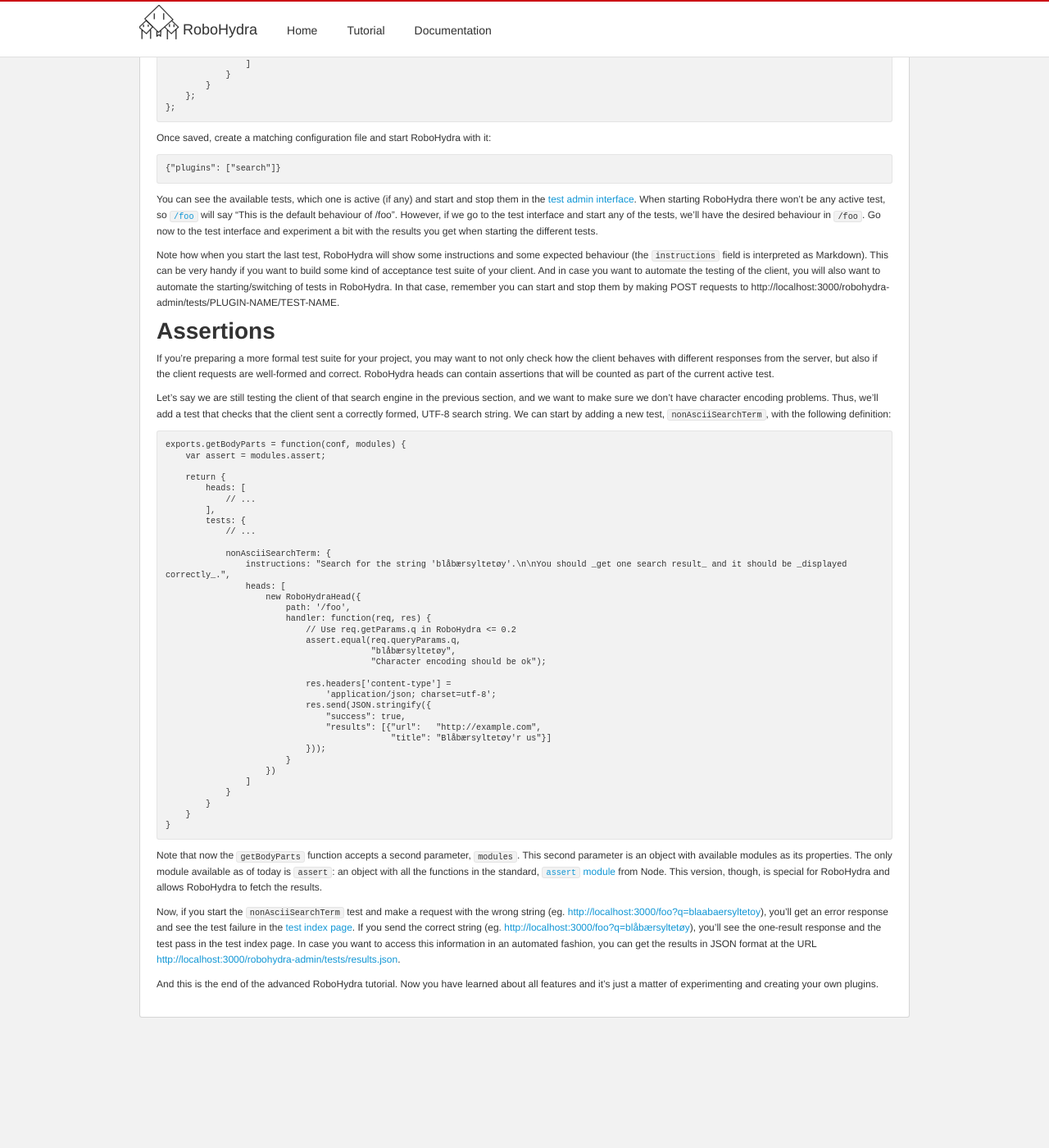
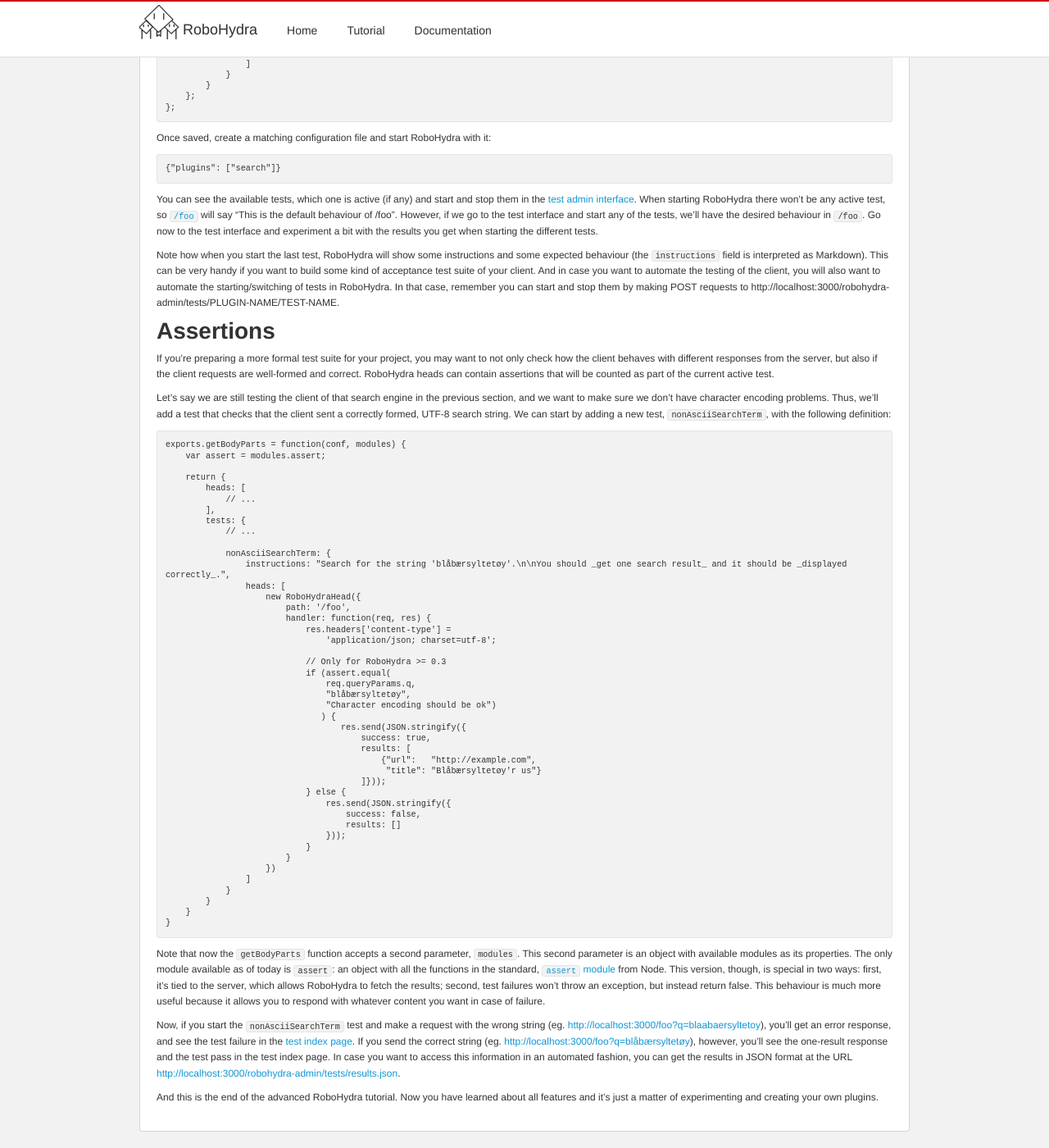
Before and after one commit to robohydra/robohydra, a Jekyll site: the page built from tutorial/advanced/index.md, in a window 1280 px wide and 1400 px high, scrolled down 2521 px. Shown: the whole window at 82% size. Built offline with Jekyll 4.4.1, drawn with Linux system fonts in a browser that asks for light colours; before the commit the page ends 3782 px from its top, so only the background shows below that.

Commit message:
Update documentation for "assert" module

```diff
--- a/tutorial/advanced/index.md
+++ b/tutorial/advanced/index.md
@@ -275,18 +275,27 @@ new test, `nonAsciiSearchTerm`, with the following definition:
                         new RoboHydraHead({
                             path: '/foo',
                             handler: function(req, res) {
-                                // Use req.getParams.q in RoboHydra <= 0.2
-                                assert.equal(req.queryParams.q,
-                                             "blåbærsyltetøy",
-                                             "Character encoding should be ok");
-
                                 res.headers['content-type'] =
                                     'application/json; charset=utf-8';
-                                res.send(JSON.stringify({
-                                    "success": true,
-                                    "results": [{"url":   "http://example.com",
-                                                 "title": "Blåbærsyltetøy'r us"}]
-                                }));
+
+                                // Only for RoboHydra >= 0.3
+                                if (assert.equal(
+                                    req.queryParams.q,
+                                    "blåbærsyltetøy",
+                                    "Character encoding should be ok")
+                                   ) {
+                                       res.send(JSON.stringify({
+                                           success: true,
+                                           results: [
+                                               {"url":   "http://example.com",
+                                                "title": "Blåbærsyltetøy'r us"}
+                                           ]}));
+                                } else {
+                                    res.send(JSON.stringify({
+                                        success: false,
+                                        results: []
+                                    }));
+                                }
                             }
                         })
                     ]
@@ -300,19 +309,22 @@ Note that now the `getBodyParts` function accepts a second parameter,
 as its properties. The only module available as of today is `assert`:
 an object with all the functions in the standard, [`assert`
 module](http://nodejs.org/docs/latest/api/assert.html) from Node. This
-version, though, is special for RoboHydra and allows RoboHydra to
-fetch the results.
+version, though, is special in two ways: first, it's tied to the
+server, which allows RoboHydra to fetch the results; second, test
+failures won't throw an exception, but instead return false. This
+behaviour is much more useful because it allows you to respond with
+whatever content you want in case of failure.
 
 Now, if you start the `nonAsciiSearchTerm` test and make a request
 with the wrong string
 (eg. [http://localhost:3000/foo?q=blaabaersyltetoy](http://localhost:3000/foo?q=blaabaersyltetoy)),
-you'll get an error response and see the test failure in the [test
+you'll get an error response, and see the test failure in the [test
 index page](http://localhost:3000/robohydra-admin/tests). If you send
 the correct string
 (eg. [http://localhost:3000/foo?q=blåbærsyltetøy](http://localhost:3000/foo?q=blåbærsyltetøy)),
-you'll see the one-result response and the test pass in the test index
-page. In case you want to access this information in an automated
-fashion, you can get the results in JSON format at the URL
+however, you'll see the one-result response and the test pass in the
+test index page. In case you want to access this information in an
+automated fashion, you can get the results in JSON format at the URL
 [http://localhost:3000/robohydra-admin/tests/results.json](http://localhost:3000/robohydra-admin/tests/results.json).
 
 And this is the end of the advanced RoboHydra tutorial. Now you have
```
Also changed, not shown: documentation/index.md (+23 -2 lines).
